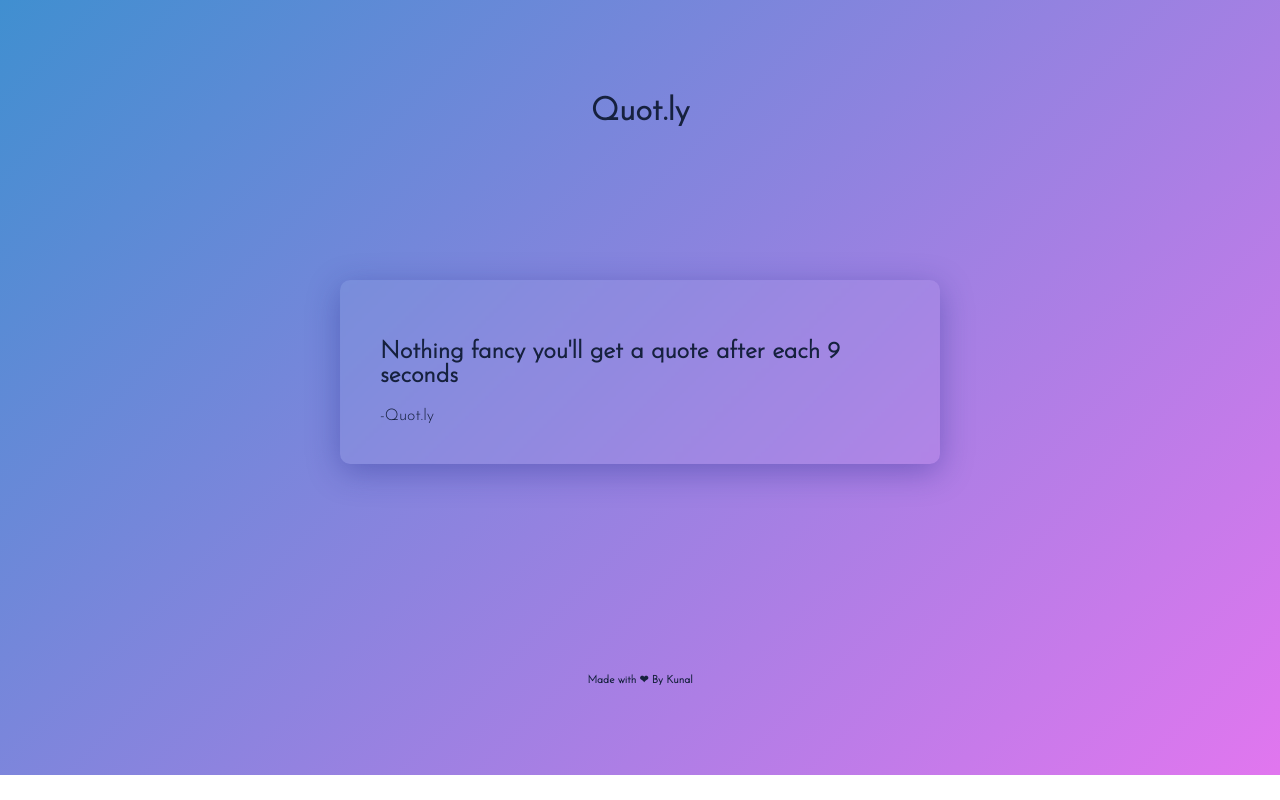
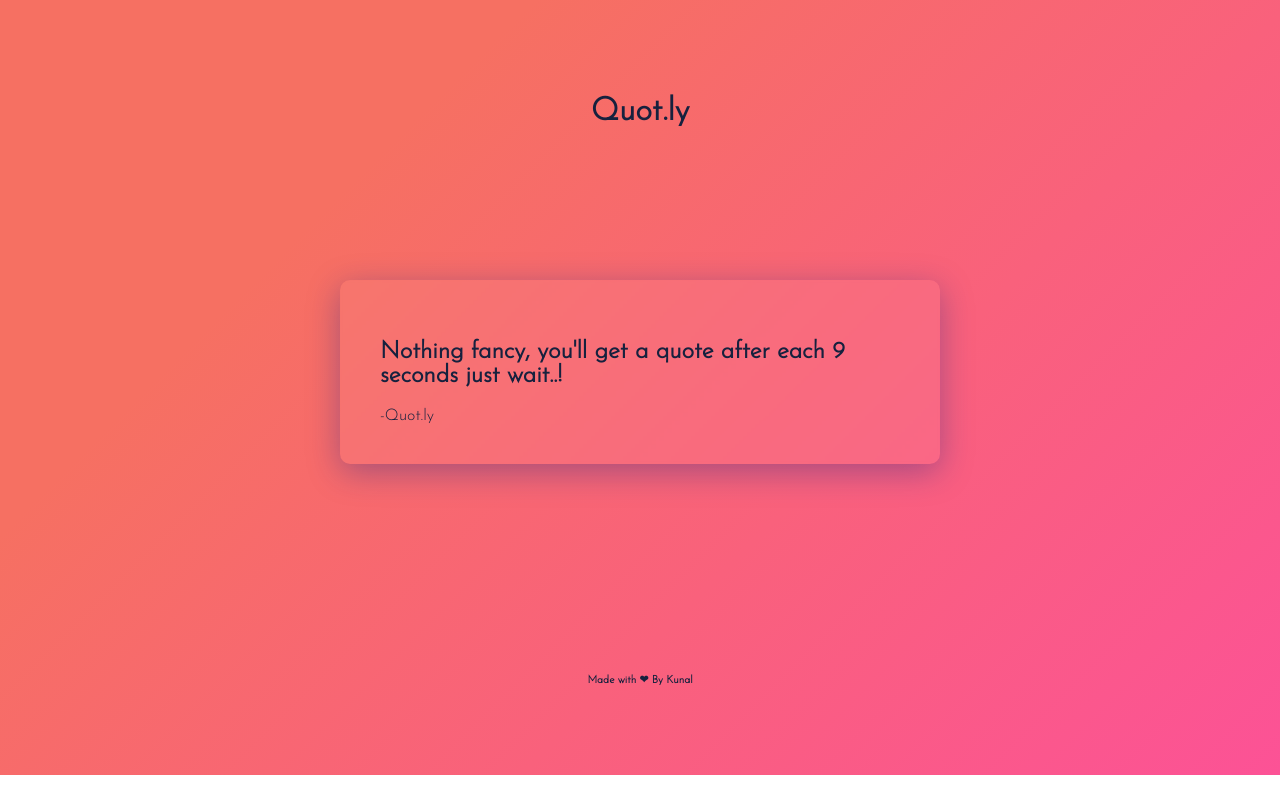
Before and after one commit to Dev-kunal/Quotly, a React (Create React App) app: page / in a window 1280 px wide. Built offline with nearby package versions, Linux system fonts and the light colour scheme; no server answers.

Commit message:
add favicon and change background gradient

```diff
--- a/public/index.html
+++ b/public/index.html
@@ -17,6 +17,7 @@
       href="https://fonts.googleapis.com/css2?family=Josefin+Sans:wght@300&display=swap"
       rel="stylesheet"
     />
+    <link rel="icon" type="image/png" href="/public/images/q.svg" />
     <!--
       Notice the use of %PUBLIC_URL% in the tags above.
       It will be replaced with the URL of the `public` folder during the build.
--- a/src/App.js
+++ b/src/App.js
@@ -5,7 +5,7 @@ import axios from "axios";
 export default function App() {
   const [quote, setQuote] = useState({
     author: "Quot.ly",
-    text: "Nothing fancy you'll get a quote after each 9 seconds"
+    text: "Nothing fancy, you'll get a quote after each 9 seconds just wait..!"
   });
   useEffect(() => {
     axios
--- a/src/styles.css
+++ b/src/styles.css
@@ -8,6 +8,8 @@ body {
   height: 100%;
   overflow: hidden;
   background-image: linear-gradient(-45deg, #e176ef, #408fd0);
+  background-color: #fc5296;
+  background-image: linear-gradient(315deg, #fc5296 0%, #f67062 74%);
   /* background-image: linear-gradient(-45deg, #16213e, #322f3d); */
 }
 .container {
```
Also changed, not shown: public/images/q.svg (added).
